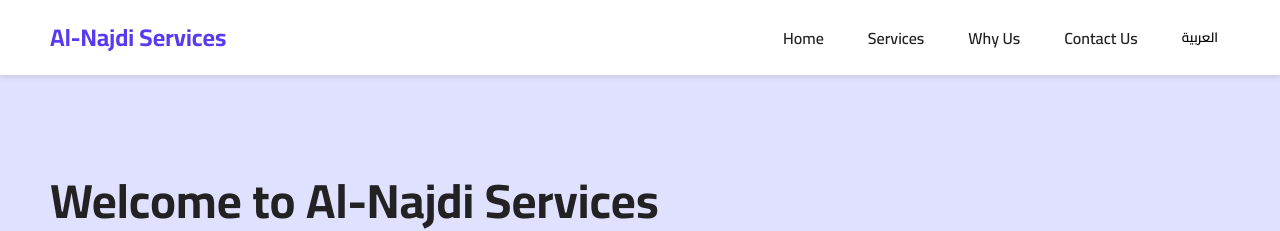
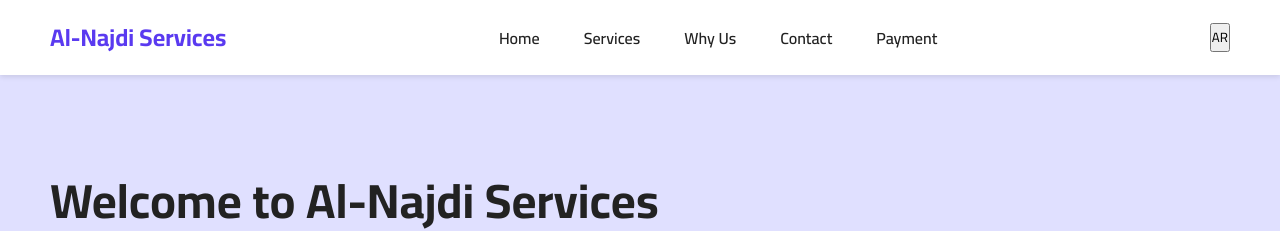
Before and after one commit to mohamedsalah2-ws/elnagdiweb, a plain HTML site: page index-en.html in a window 1280 px wide. Shown: the top 231 px of the page. Drawn offline with Linux system fonts and the light colour scheme.

Commit message:
Update index-en.html

```diff
--- a/index-en.html
+++ b/index-en.html
@@ -14,12 +14,14 @@
   <nav class="navbar">
     <div class="logo">Al-Najdi Services</div>
     <ul class="nav-links">
-      <li><a href="index-en.html">Home</a></li>
-      <li><a href="services-en.html">Services</a></li>
-      <li><a href="whyus-en.html">Why Us</a></li>
-      <li><a href="contact-en.html">Contact Us</a></li>
-      <li><button id="langToggle">العربية</button></li>
-    </ul>
+  <li><a href="index-en.html">Home</a></li>
+  <li><a href="services-en.html">Services</a></li>
+  <li><a href="why-us-en.html">Why Us</a></li>
+  <li><a href="contact-en.html">Contact</a></li>
+  <li><a href="payment-en.html">Payment</a></li>
+</ul>
+<button id="langSwitch" class="lang-toggle">AR</button>
+
   </nav>
 </header>
 
```
